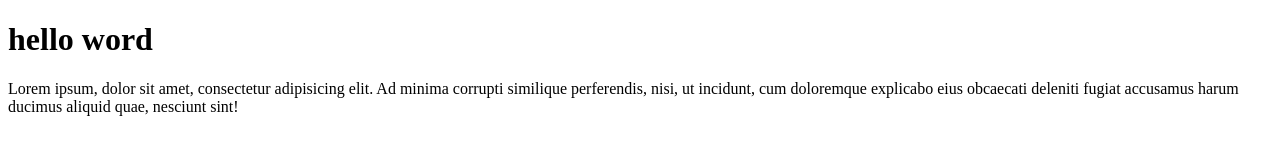
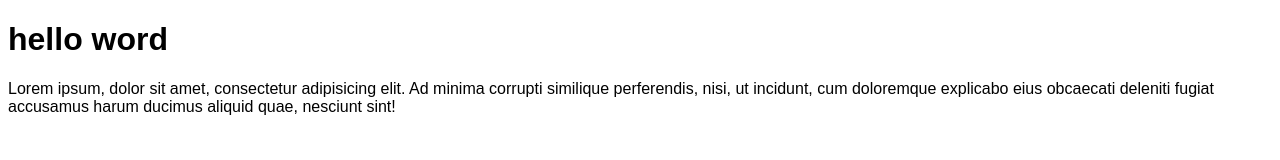
Before and after one commit to deminkamstudio/dmkm-files, a plain HTML site: page index.html in a window 1280 px wide. Drawn offline with Linux system fonts and the light colour scheme.

Commit message:
menambahkan file style.css

```diff
--- a/css/style.css
+++ b/css/style.css
@@ -0,0 +1,3 @@
+body {
+	font-family: arial;
+}
--- a/index.html
+++ b/index.html
@@ -4,6 +4,7 @@
 	<meta charset="UTF-8">
 	<meta name="viewport" content="width=device-width, initial-scale=1.0">
 	<title>coba remote</title>
+	<link rel="stylesheet" href="css/style.css">
 </head>
 <body>
 	<h1>hello word</h1>
```
